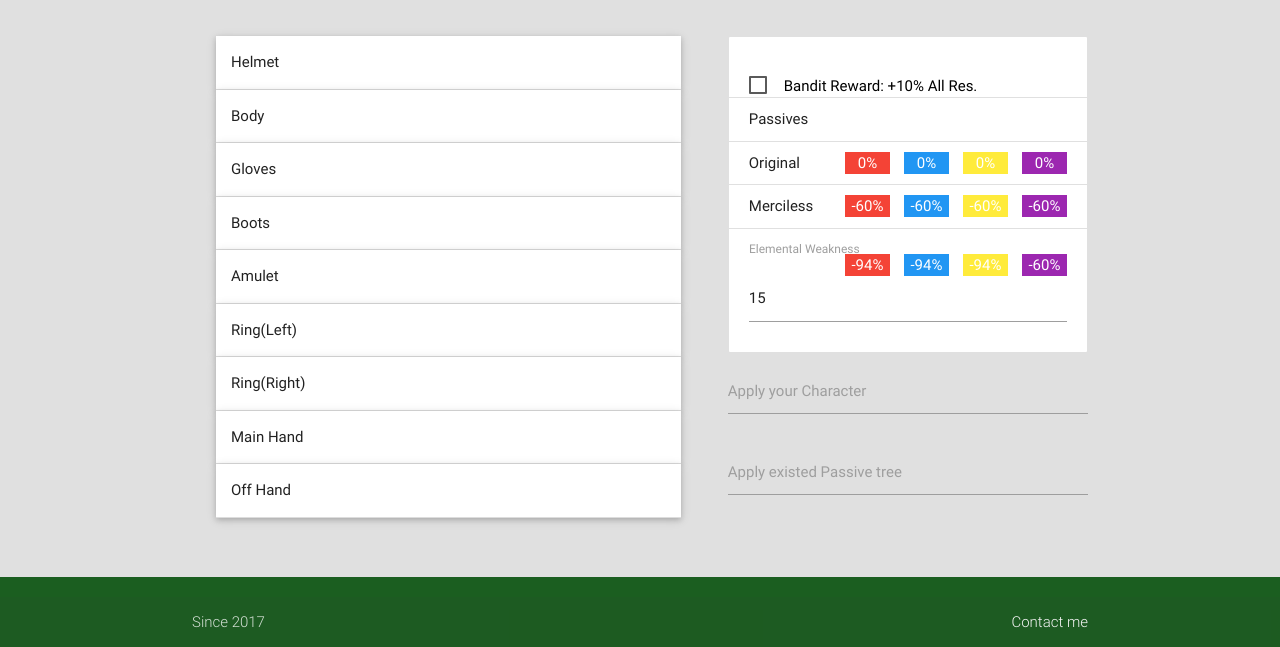
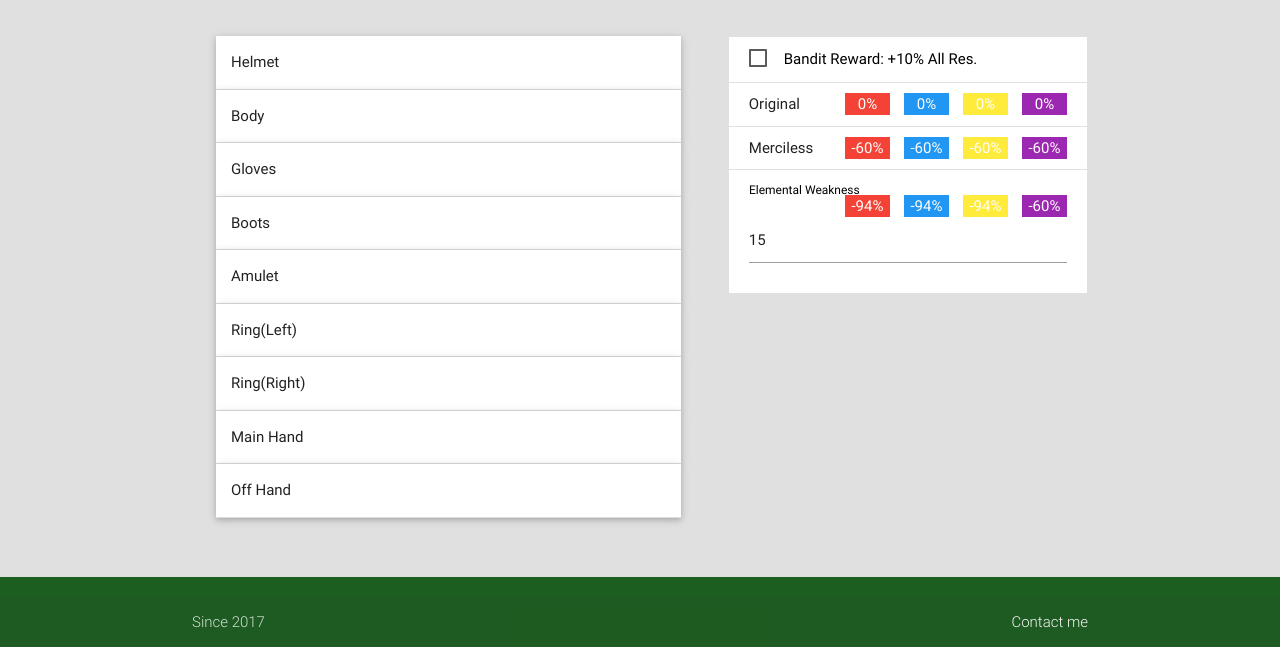
Before and after one commit to terces/poe_res_calculator, a plain HTML site: page index.html in a window 1280 px wide. Shown: the part 153-800 px from the top of the page. Drawn offline with nearby package versions, Linux system fonts and the light colour scheme.

Commit message:
Removed un-used div.input-field for bandit checkbox Modified the elemental weakness text color Hided passives related field, not implement

```diff
--- a/index.html
+++ b/index.html
@@ -23,7 +23,7 @@
 	span.badge {
 		color: #ffffff;
 	}
-	label[for="bandit"] {
+	label[for="bandit"],label[for="curse_lvl"] {
 		color: black;
 	}
 	</style>
@@ -300,12 +300,10 @@
 				<div class="col m12 l5">
 					<ul class="collection">
 						<li class="collection-item">
-							<div class="input-field">
-								<input id="bandit" name="bandit_10" type="checkbox" />
-								<label for="bandit">Bandit Reward: +10% All Res.</label>
-							</div>
+							<input id="bandit" name="bandit_10" type="checkbox" />
+							<label for="bandit">Bandit Reward: +10% All Res.</label>
 						</li>
-						<li class="collection-item">Passives</li>
+						<li class="collection-item" style="display: none">Passives</li>
 						<li class="collection-item">
 							Original
 							<span id="total_chaos" class="badge purple">0%</span>
@@ -331,11 +329,11 @@
 							</div>
 						</li>
 					</ul>
-					<div class="input-field">
+					<div class="input-field" style="display: none">
 						<input id="character_url" type="text" name="ch_url" />
 						<label for="character_url">Apply your Character</label>
 					</div>
-					<div class="input-field">
+					<div class="input-field" style="display: none">
 						<input id="passive_url" type="text" name="sk_url" />
 						<label for="passive_url">Apply existed Passive tree</label>
 					</div>
```
